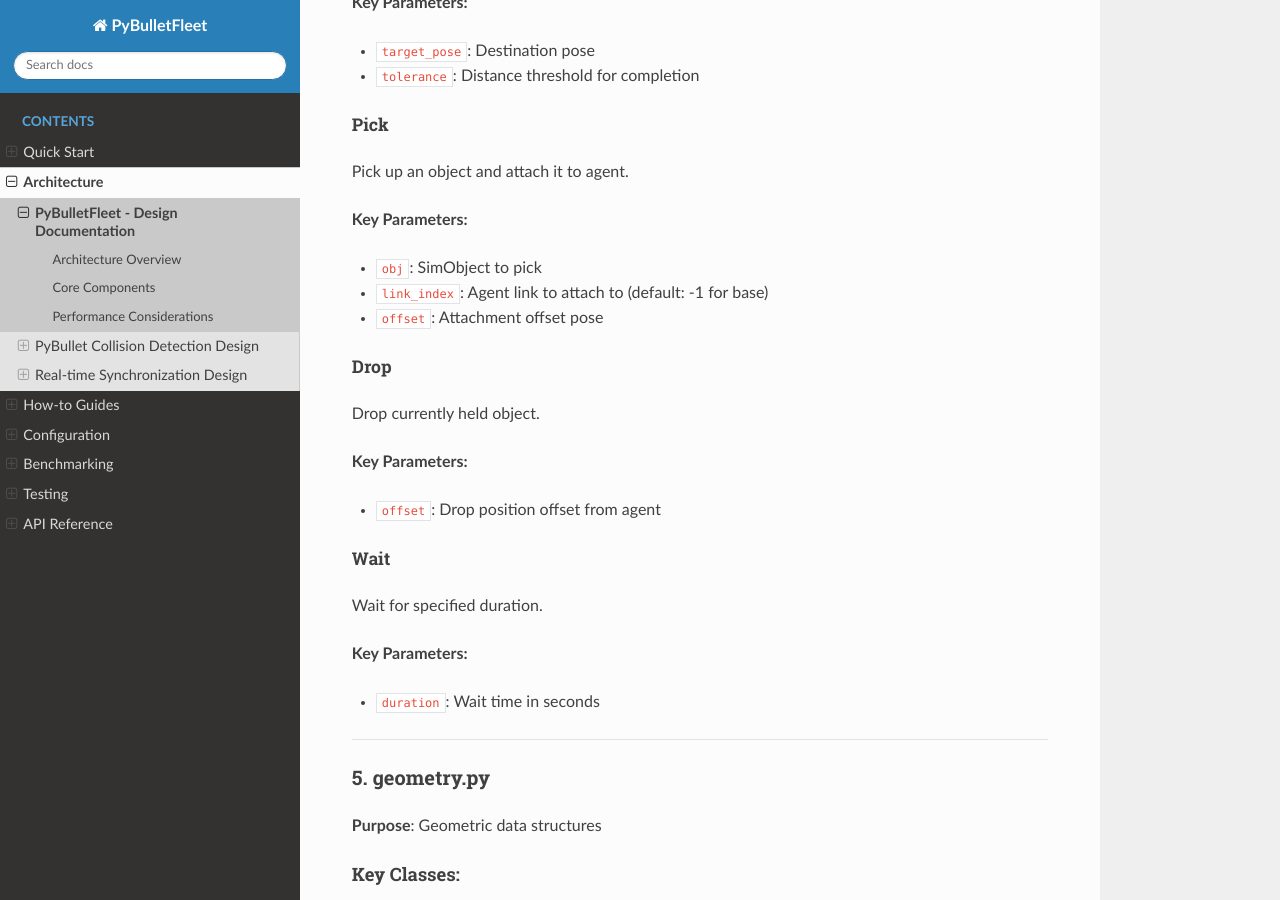
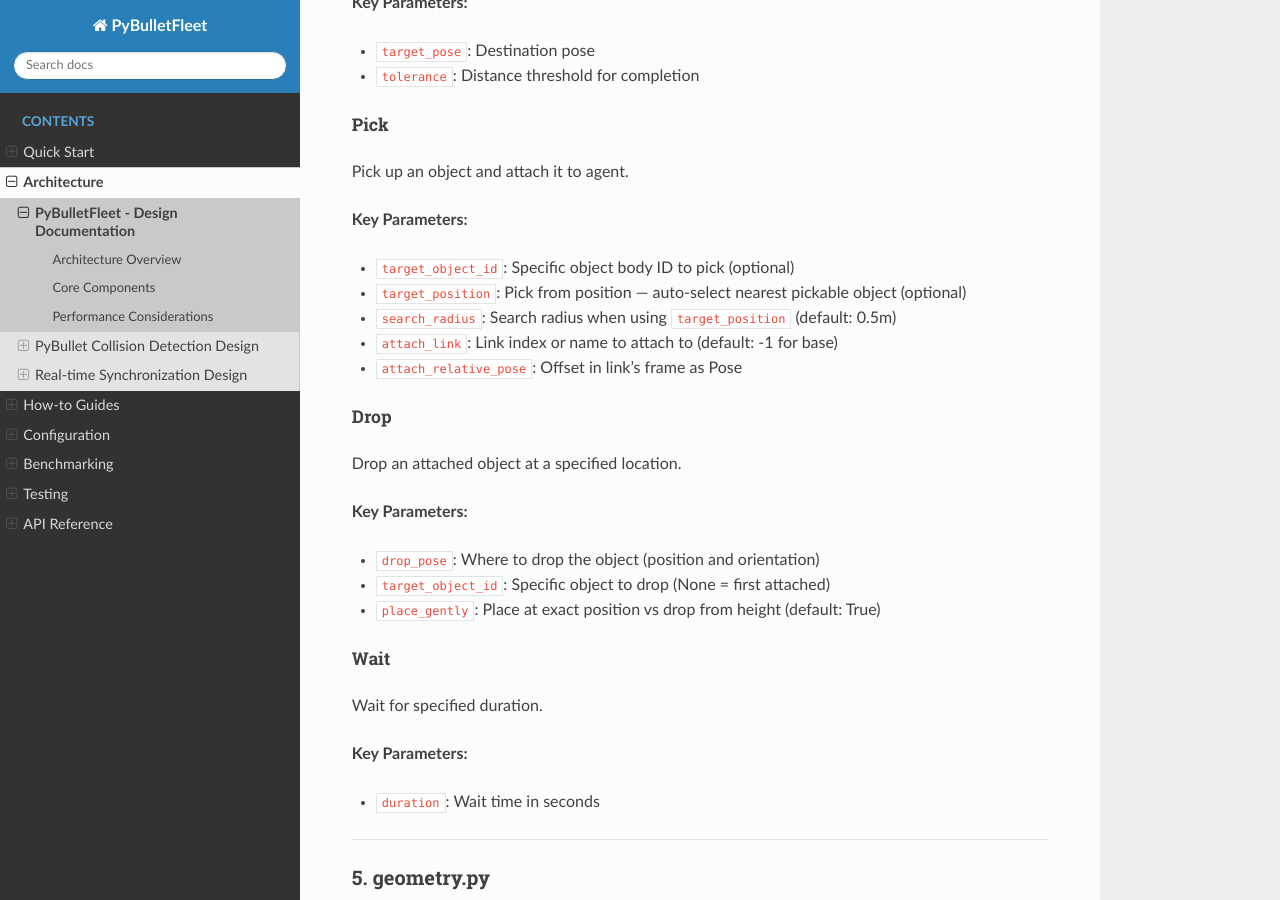
Before and after one commit to yuokamoto/PyBulletFleet, a Sphinx documentation site: the page built from docs/architecture/overview.md, in a window 1280 px wide and 900 px high, scrolled down 5944 px. Built offline with Sphinx 7.4.7 and the Read the Docs theme 3.1.0, drawn with Linux system fonts in a browser that asks for light colours.

Commit message:
docs: update Pick/Drop key parameters to match actual implementation

```diff
--- a/docs/architecture/overview.md
+++ b/docs/architecture/overview.md
@@ -217,15 +217,19 @@ Navigate agent to target pose.
 Pick up an object and attach it to agent.
 
 **Key Parameters:**
-- `obj`: SimObject to pick
-- `link_index`: Agent link to attach to (default: -1 for base)
-- `offset`: Attachment offset pose
+- `target_object_id`: Specific object body ID to pick (optional)
+- `target_position`: Pick from position — auto-select nearest pickable object (optional)
+- `search_radius`: Search radius when using `target_position` (default: 0.5m)
+- `attach_link`: Link index or name to attach to (default: -1 for base)
+- `attach_relative_pose`: Offset in link's frame as Pose
 
 ##### Drop
-Drop currently held object.
+Drop an attached object at a specified location.
 
 **Key Parameters:**
-- `offset`: Drop position offset from agent
+- `drop_pose`: Where to drop the object (position and orientation)
+- `target_object_id`: Specific object to drop (None = first attached)
+- `place_gently`: Place at exact position vs drop from height (default: True)
 
 ##### Wait
 Wait for specified duration.
```
